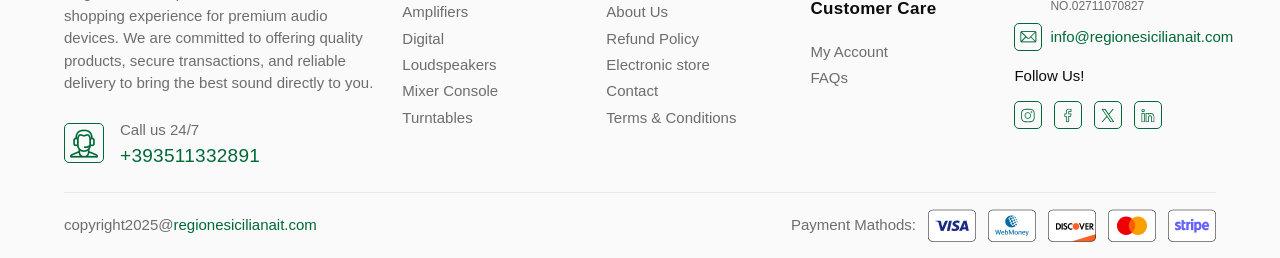
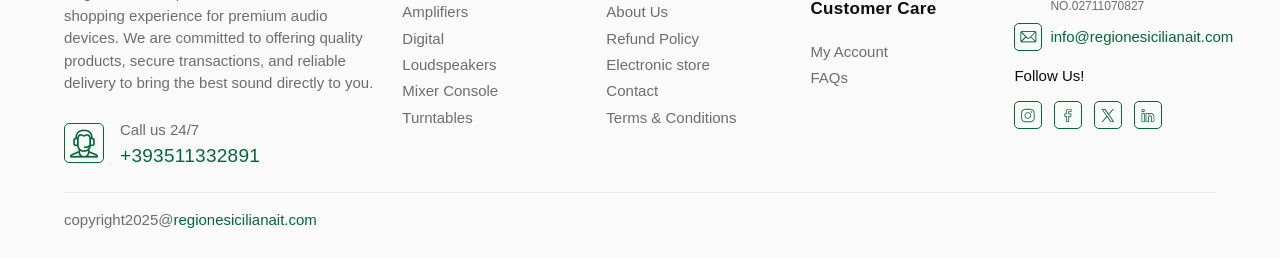
Before and after one commit to anointing1234/region, a Django app: page /contact/ in a window 1280 px wide. Shown: the part 1599-1857 px from the top of the page. After the commit the page ends 1827 px from the top, so only its background shows below. Run offline with Django 5.2, Linux system fonts and the light colour scheme; data that the repository does not hold is empty; some libraries are stand-ins or nearby versions; some web fonts are replaced.

Commit message:
Update footer.html

```diff
--- a/template/core/sections/footer.html
+++ b/template/core/sections/footer.html
@@ -221,24 +221,6 @@
                     <div class="hr-line"></div>
                     <div class="footer-bottom-bar py-24">
                         <p class="light-gray text-sm-left text-center">copyright2025@<a href="" class="color-primary">regionesicilianait.com</a></p>
-                        <div class="payment-cards d-flex align-items-center gap-16">
-                            <p class="fw-500 light-gray d-sm-flex d-none">Payment Mathods:</p>
-                            <div class="card-block">
-                                <img src="{% static 'assets/media/icons/card-1.png' %}" alt="">
-                            </div>
-                            <div class="card-block">
-                                <img src="{% static 'assets/media/icons/card-2.png' %}" alt="">
-                            </div>
-                            <div class="card-block">
-                                <img src="{% static 'assets/media/icons/card-3.png' %}" alt="">
-                            </div>
-                            <div class="card-block">
-                                <img src="{% static 'assets/media/icons/card-4.png' %}" alt="">
-                            </div>
-                            <div class="card-block">
-                                <img src="{% static 'assets/media/icons/card-5.png' %}" alt="">
-                            </div>
-                        </div>
                     </div>
                 </div>
             </footer>
```
